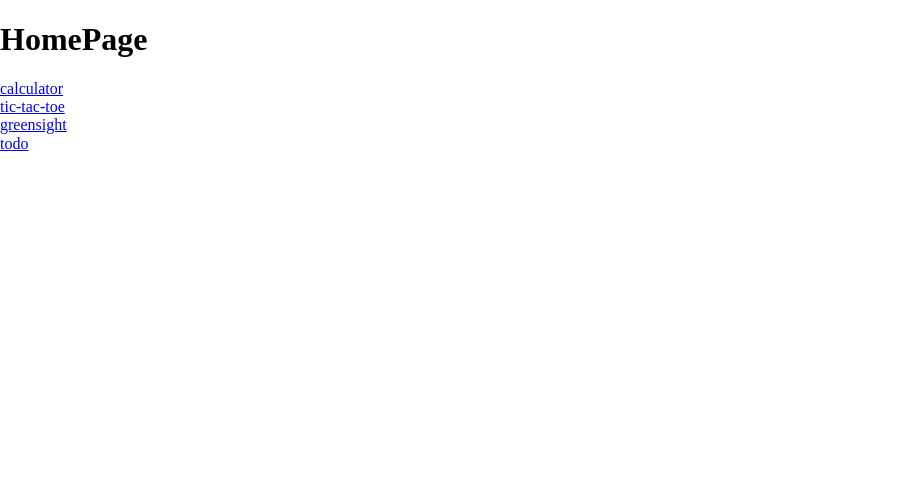
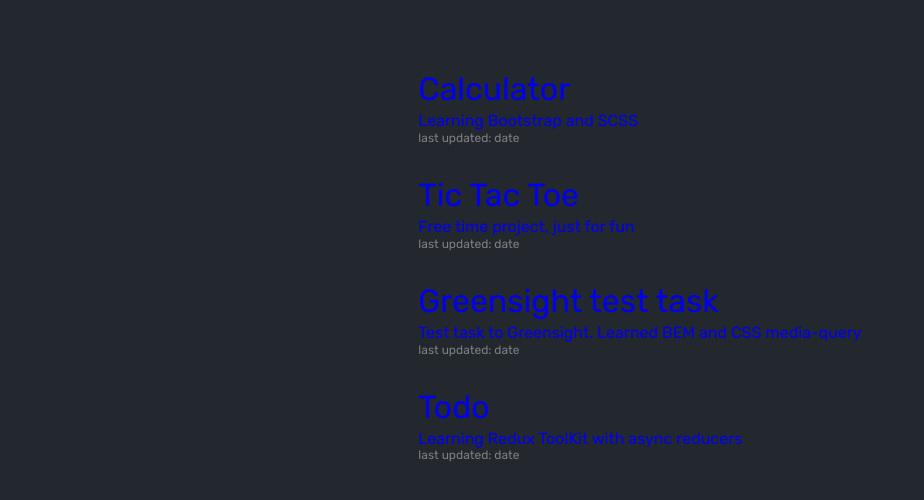
Before and after one commit to Saibaken/saibaken.github.io, a React (Create React App) app: page / in a window 1280 px wide. Shown: the top 500 px of the page, without its empty margins (0-924 px from the left). Built offline with nearby package versions, Linux system fonts and the light colour scheme.

Commit message:
feat: :sparkles: Написал домашнюю страницу

```diff
--- a/src/pages/HomePage/HomePage.css
+++ b/src/pages/HomePage/HomePage.css
@@ -1,5 +1,44 @@
-.homepage {}
+.hp-container {
+    font-family: 'Rubik';
+    font-size: 32px;
+    display: block;
+    background-color: #23272e;
+    color: white;
+    height: 100vh;
+    width: 100vw;
+}
 
-.homepage__title {}
+.navigation {
+    width: fit-content;
+    margin: auto;
+    padding-top: 50px;
+    line-height: 3rem;
+}
 
-.homepage__link {}
+.navigation__link {
+    display: block;
+    padding: 10px;
+    margin: 5px;
+    text-decoration: none;
+    cursor: pointer;
+}
+
+.navigation__link:visited {
+    color: white;
+}
+
+.navigation__link:hover {
+    background-color: #313741;
+    border-radius: 10px;
+    box-shadow: 0px 5px 10px 2px rgba(49, 55, 65, 0.5);
+}
+
+.link__description {
+    font-size: 16px;
+    line-height: 1rem;
+}
+
+.last-updated {
+    font-size: 12px;
+    color: gray
+}
--- a/src/pages/HomePage/HomePage.tsx
+++ b/src/pages/HomePage/HomePage.tsx
@@ -4,12 +4,33 @@
 
 export default function HomePage() {
   return (
-    <div className='homepage'>
-      <h1 className='homepage__title'>HomePage</h1>
-      <Link className='homepage__link' to='/calculator'>calculator</Link><br></br>
-      <Link className='homepage__link' to='/tic-tac-toe'>tic-tac-toe</Link><br></br>
-      <Link className='homepage__link' to='/greensight'>greensight</Link><br></br>
-      <Link className='homepage__link' to='todo'>todo</Link>
+    <div className='hp-container'>
+      <div className="navigation">
+        <Link className='navigation__link' to='/calculator'>Calculator
+          <div className='link__description'>
+            Learning Bootstrap and SCSS<br/>
+            <span className='last-updated'>last updated: date</span>
+          </div>
+        </Link>
+        <Link className='navigation__link' to='/tic-tac-toe'>Tic Tac Toe
+          <div className="link__description">
+            Free time project, just for fun<br/>
+            <span className='last-updated'>last updated: date</span>
+          </div>
+        </Link>
+        <Link className='navigation__link' to='/greensight'>Greensight test task
+          <div className="link__description">
+            Test task to Greensight. Learned BEM and CSS media-query<br/>
+            <span className='last-updated'>last updated: date</span>
+          </div>
+        </Link>
+        <Link className='navigation__link' to='/todo'>Todo
+        <div className="link__description">
+            Learning Redux ToolKit with async reducers<br/>
+          <div className="last-updated">last updated: date</div>
+        </div>
+        </Link>
+      </div>
     </div>
   )
 }
```
